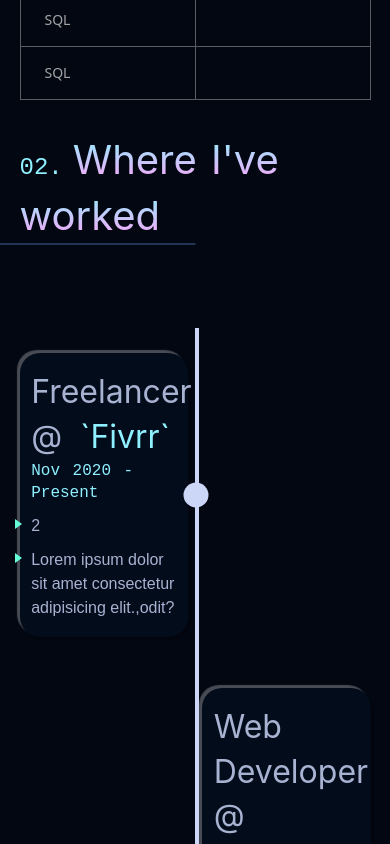
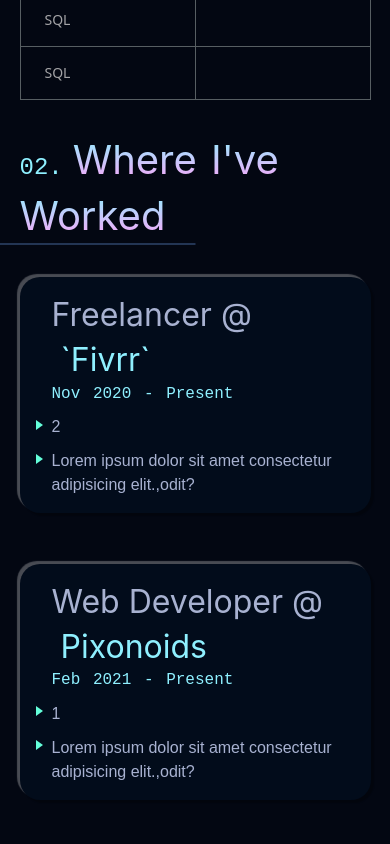
Before and after one commit to Pranjal7852/portfolio-v2, a React (Vite) app: page / in a window 390 px wide. Shown: the part 2900-3744 px from the top of the page. Built offline with nearby package versions, Linux system fonts and the light colour scheme; a web font is replaced by a local one.

Commit message:
made work card respponsive

```diff
--- a/src/components/Section/Work/Work.jsx
+++ b/src/components/Section/Work/Work.jsx
@@ -9,7 +9,7 @@ const Work = () => {
   return (
     <section id="expe-p" className="expe" ref={elementRef}>
       <GradientHeading
-        heading="Where I've worked"
+        heading="Where I've Worked"
         number="02."
         animationClass={isInViewport}
       ></GradientHeading>
--- a/src/components/Section/Work/Work.scss
+++ b/src/components/Section/Work/Work.scss
@@ -94,3 +94,104 @@
   top: 0.9em;
   position: relative;
 }
+
+@media screen and (max-width: 480px) {
+  .expe {
+    position: relative;
+    min-height: 100vh;
+  }
+
+  .content {
+    padding: 1vh 0;
+    display: flex;
+    flex-direction: column;
+    position: relative;
+  }
+  .content::after {
+    content: "";
+    height: 80%;
+    width: 4px;
+    position: absolute;
+    left: 50%;
+    background-color: var(--lightest-slate);
+    display: none;
+  }
+  .left {
+    align-self: center;
+  }
+  .right {
+    align-self: center;
+  }
+  .content .card {
+    box-shadow: -3px -3px 1px rgba(255, 255, 255, 0.274),
+      3px 3px 1px rgba(0, 0, 0, 0.24);
+  }
+  .card h2 {
+    font-size: var(--fz-l);
+    color: var(--light-slate);
+  }
+  .card h4 {
+    font-size: var(--fz-s);
+  }
+
+  .card {
+    width: 100%;
+    padding: 1rem 2rem;
+    border-radius: 20px;
+    background-color: var(--dark-navy);
+    position: relative;
+  }
+  .card a {
+    color: var(--blue-medium);
+    text-decoration: none;
+    transition: 500ms;
+  }
+  .card a:hover {
+    text-decoration: underline;
+    color: var(--white);
+  }
+  .left::after {
+    content: "";
+    position: absolute;
+    width: 25px;
+    height: 25px;
+    background-color: var(--lightest-slate);
+    border-radius: 50%;
+    top: 50%;
+    left: 104.5%;
+    transform: translate(-50%, -50%);
+    display: none;
+  }
+  .right::after {
+    content: "";
+    position: absolute;
+    width: 25px;
+    height: 25px;
+    background-color: var(--lightest-slate);
+    border-radius: 50%;
+    top: 50%;
+    left: -4%;
+    transform: translate(-50%, -50%);
+    display: none;
+  }
+  .card ul {
+    list-style: none;
+  }
+  .card li {
+    list-style-type: style circle;
+    color: var(--light-slate);
+    font-family: sans-serif;
+  }
+  .card li::before {
+    content: "";
+    border-color: transparent var(--green);
+    border-style: solid;
+    border-width: 0.35em 0 0.35em 0.45em;
+    display: block;
+    height: 0;
+    width: 0;
+    left: -1em;
+    top: 0.9em;
+    position: relative;
+  }
+}
```
